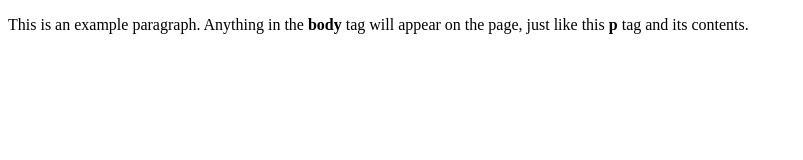
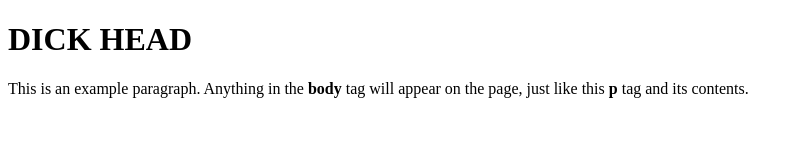
Before and after one commit to Castle990/PracticasED, a plain HTML site: page index.html in a window 1280 px wide. Shown: the whole page, without its empty margins (0-803 px from the left). Drawn offline with Linux system fonts and the light colour scheme.

Commit message:
Edicion
DE MIERDA

```diff
--- a/index.html
+++ b/index.html
@@ -4,6 +4,7 @@
     <title>This is the title of the webpage!</title>
   </head>
   <body>
+    <h1>DICK HEAD</h1>
     <p>This is an example paragraph. Anything in the <strong>body</strong> tag will appear on the page, just like this <strong>p</strong> tag and its contents.</p>
   </body>
 </html>
```
